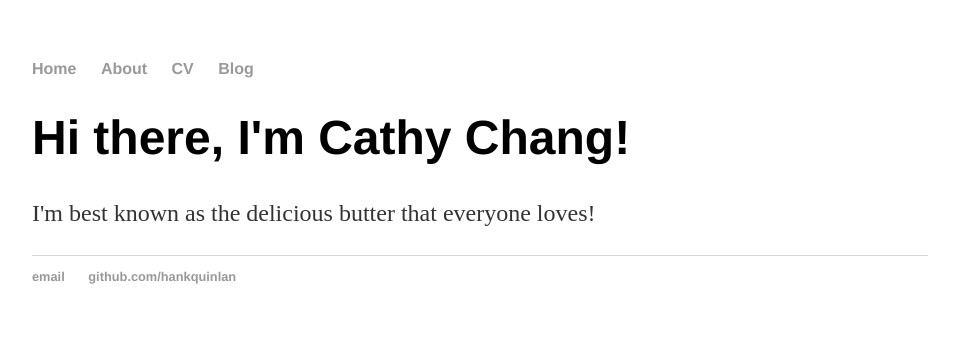
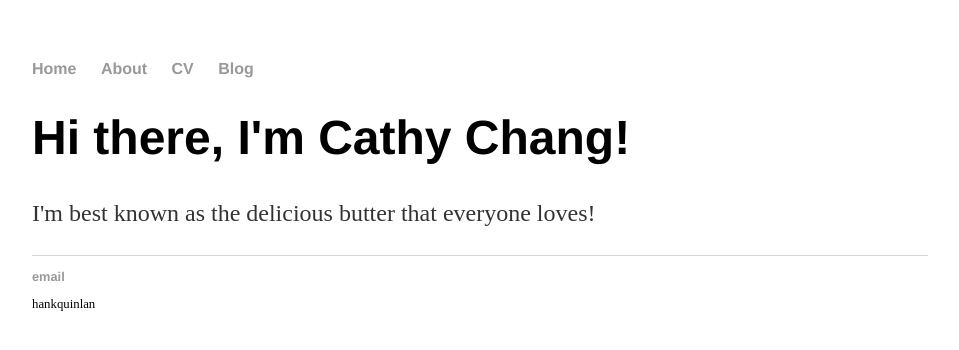
Before and after one commit to cathayc/cathayc.github.io, a Jekyll site: the page built from index.html, in a window 1280 px wide. Shown: the top 350 px of the page, without its empty margins (160-1119 px from the left). Built offline with Jekyll 4.4.1, drawn with Linux system fonts in a browser that asks for light colours.

Commit message:
Update default.html

```diff
--- a/_layouts/default.html
+++ b/_layouts/default.html
@@ -21,9 +21,8 @@
 			</div><!-- /.container -->
 			<footer>
 	    		<ul>
-	        		<li><a href="mailto:hankquinlanhub@gmail.com">email</a></li>
-	        		<li><a href="https://github.com/hankquinlan">github.com/hankquinlan</a></li>
-				</ul>
+	        		<li><a href="cathy.chang.ct@gmail.com">email</a></li>
+				</ul>hankquinlan
 			</footer>
 		</body>
 	</html>
```
